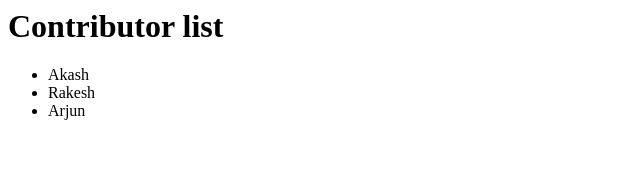
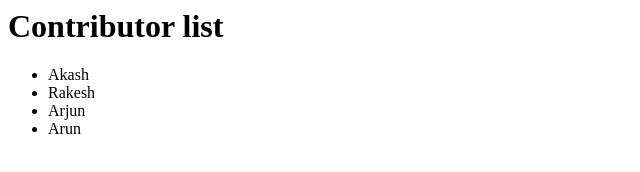
Before and after one commit to yuvashricise-max/git-contributor-list, a plain HTML site: page index.html in a window 1280 px wide. Shown: the full height of the page, 0-640 px from the left. Drawn offline with Linux system fonts and the light colour scheme.

Commit message:
Update index.html

```diff
--- a/index.html
+++ b/index.html
@@ -8,6 +8,7 @@
     <li>Akash</li>
     <li>Rakesh</li>
     <li>Arjun</li>
+    <li>Arun</li>
   </ul>
 </body>
 </html>
```
